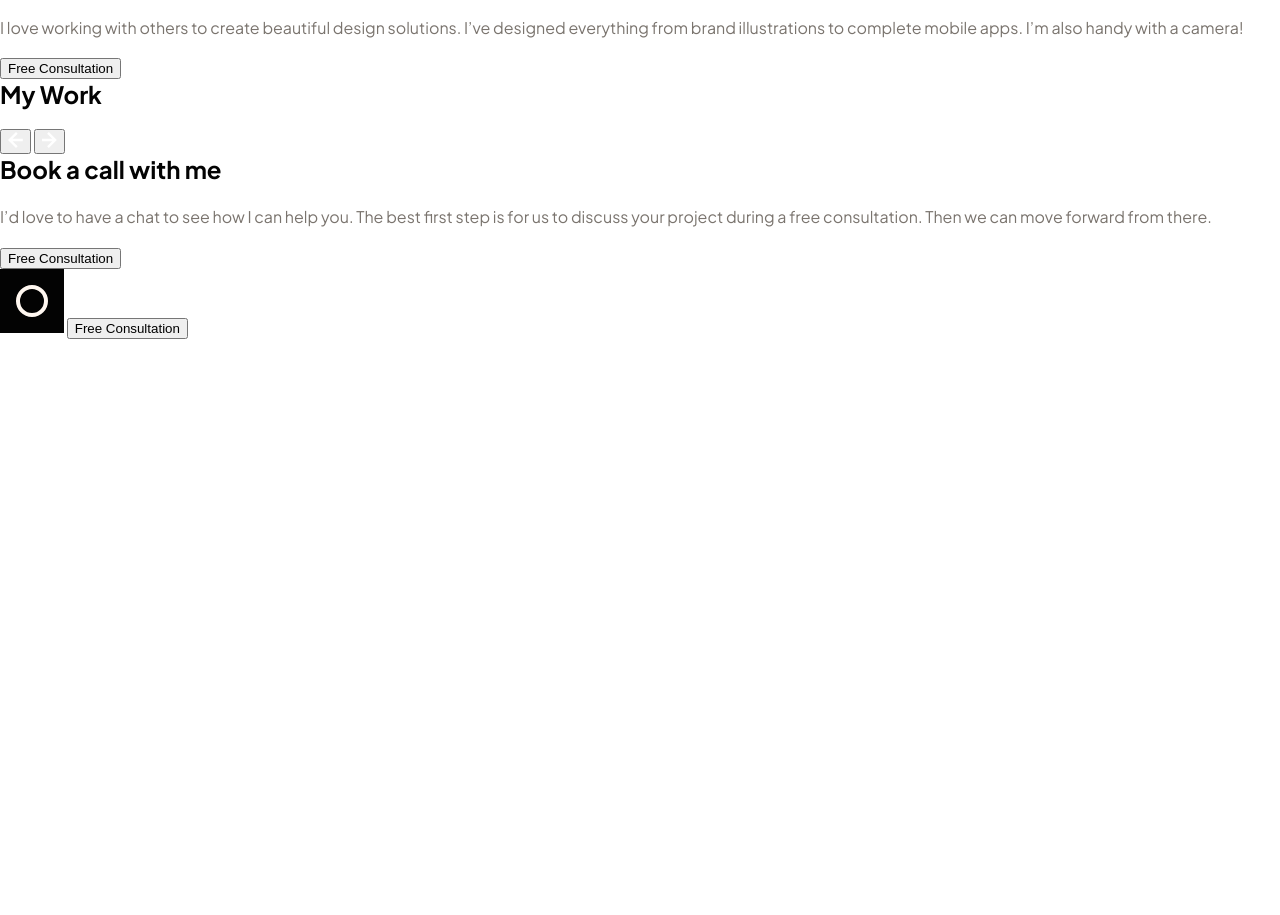
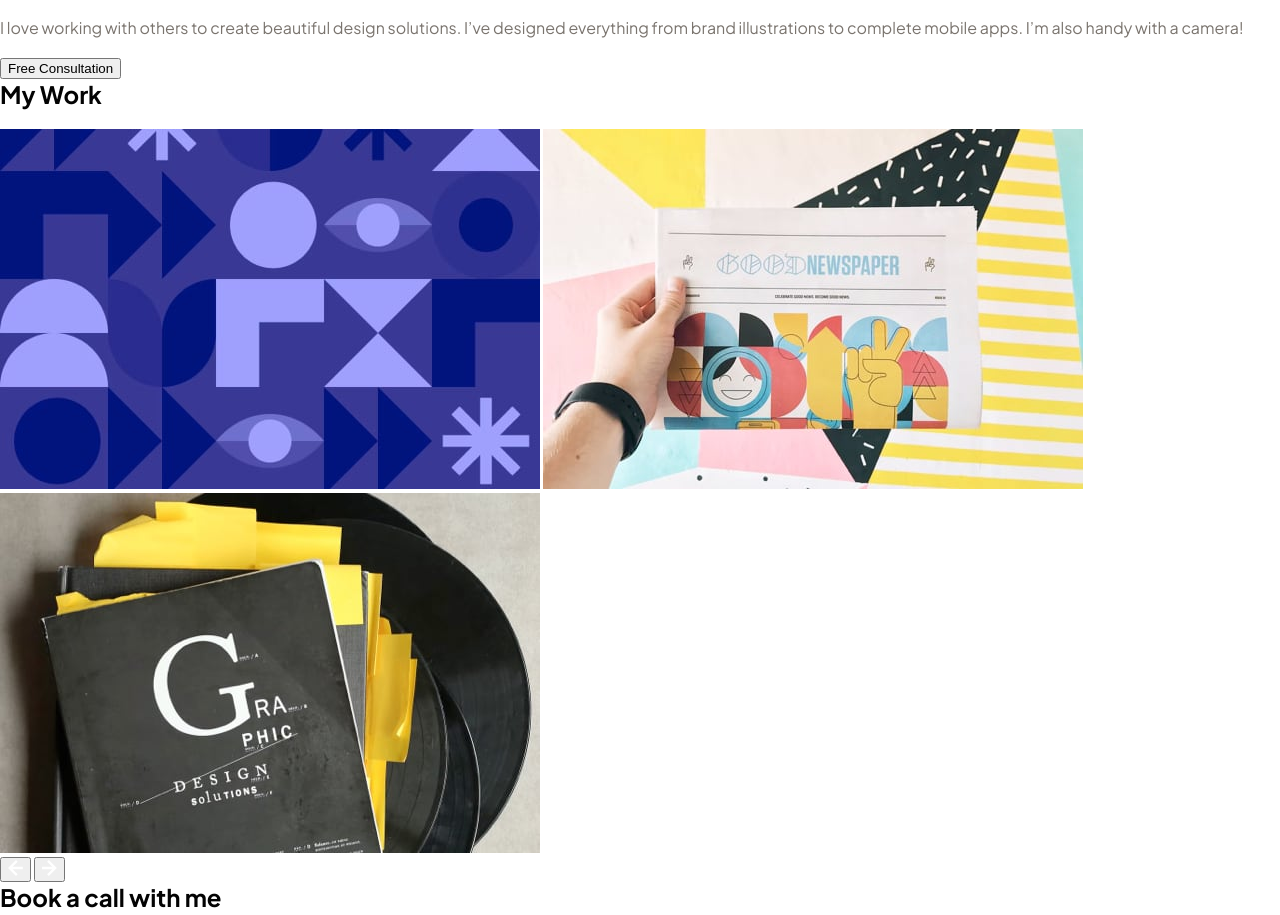
Before and after one commit to bluepersia/single-page-design-portfolio-2, a plain HTML site: page index.html in a window 1280 px wide. Shown: the part 1240-2155 px from the top of the page. Before the commit the page ends 1579 px from the top, so only its background shows below. Drawn offline with nearby package versions, Linux system fonts and the light colour scheme; files that its build step writes are made by us from their sources.

Commit message:
Slider init

```diff
--- a/index.html
+++ b/index.html
@@ -78,5 +78,6 @@
     <button class="footer__btn">Free Consultation</button>
   </footer>
 
+<script src="./src/js/app.js"></script>
 </body>
 </html>
--- /dev/null
+++ b/src/css/style.css
@@ -0,0 +1,24 @@
+body {
+  margin: 0;
+  color: #030303;
+  font-family: "Plus Jakarta Sans", sans-serif;
+}
+
+p {
+  line-height: 1.6;
+  color: #7A746E;
+}
+
+* {
+  box-sizing: border-box;
+}
+
+*:first-child {
+  margin-top: 0;
+}
+
+*:last-child {
+  margin-bottom: 0;
+}
+
+/*# sourceMappingURL=style.css.map */
--- /dev/null
+++ b/src/js/app.js
@@ -0,0 +1,34 @@
+const sliderContent = document.querySelector ('.work__content');
+
+let sliderIndex = 2;
+const sliderLength = 5;
+
+function getIndex (index)
+{
+    if (index < 0)
+        index = sliderLength + index;
+    else if (index > (sliderLength - 1))
+        index -= sliderLength;
+
+    return index;
+}
+
+function getImgUrl (index)
+{
+    return `./assets/image-slide-${index + 1}.jpg`;
+}
+renderSlider ();
+
+function renderSlider ()
+{
+    const prevIndex = getIndex (sliderIndex - 1);
+    const index = getIndex (sliderIndex);
+    const nextIndex = getIndex (sliderIndex + 1);
+
+
+    sliderContent.innerHTML = `
+    <img src='${getImgUrl (prevIndex)}' alt='Slider image' class='work__img'/>
+    <img src='${getImgUrl (index)}' alt='Slider image' class='work__img'/>
+    <img src='${getImgUrl (nextIndex)}' alt='Slider image' class='work__img'/>
+    `
+}
```
Also changed, not shown: 1 other file.
